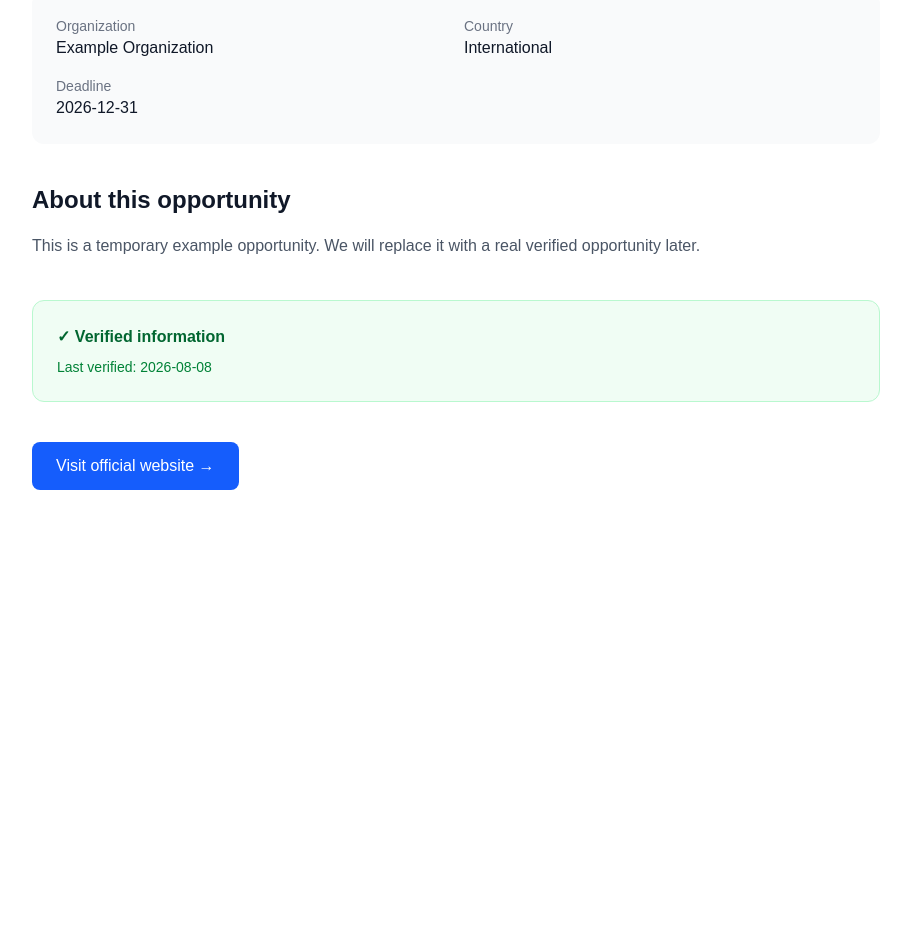
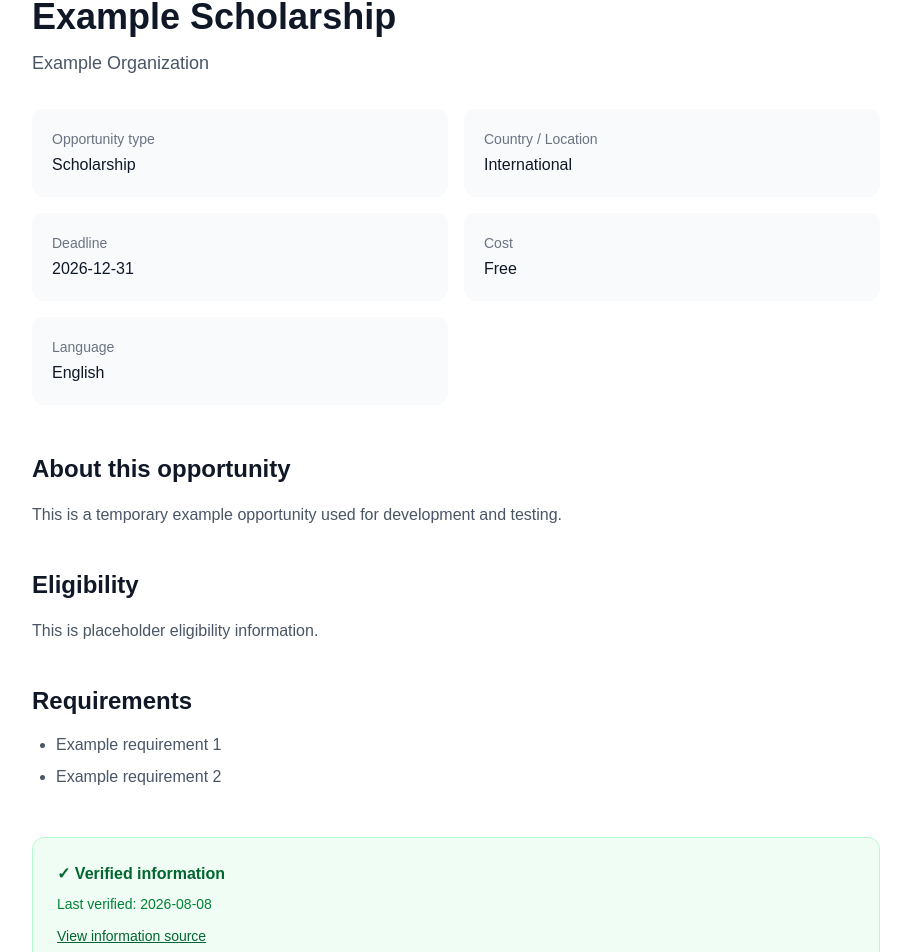
Before and after one commit to SiraPlatform/sira-platform, a Next.js app: page /opportunities/example-scholarship in a window 1280 px wide. Shown: the part 220-1172 px from the top of the page, without its empty margins (184-1095 px from the left). Before the commit the page ends 800 px from the top, so only its background shows below. Built offline with nearby package versions, Linux system fonts and the light colour scheme.

Commit message:
Improve opportunity information display

```diff
--- a/src/app/categories/[category]/page.tsx
+++ b/src/app/categories/[category]/page.tsx
@@ -83,7 +83,7 @@ export default async function CategoryPage({
                 {opportunity.description}
             </p>
 
-              <div className="mt-4 text-sm text-gray-500">
+            <div className="mt-4 space-y-1 text-sm text-gray-500">
                 <p>
                 Organization: {opportunity.organization}
                 </p>
@@ -94,6 +94,10 @@ export default async function CategoryPage({
 
                 <p>
                 Deadline: {opportunity.deadline}
+                </p>
+
+                <p>
+                Cost: {opportunity.cost}
                 </p>
             </div>
 
--- a/src/app/opportunities/[id]/page.tsx
+++ b/src/app/opportunities/[id]/page.tsx
@@ -22,12 +22,23 @@ export default async function OpportunityPage({
 
   return (
     <main className="min-h-screen bg-white text-gray-900">
+      <header className="border-b border-gray-200">
+        <div className="mx-auto max-w-6xl px-6 py-5">
+          <a
+            href="/"
+            className="text-xl font-bold hover:text-blue-600"
+          >
+            Opportunity Platform
+          </a>
+        </div>
+      </header>
+
       <div className="mx-auto max-w-4xl px-6 py-16">
         <a
           href="/"
           className="text-sm font-medium text-blue-600 hover:text-blue-800"
         >
-          ← Back to opportunities
+          ← Back to home
         </a>
 
         <div className="mt-8">
@@ -39,36 +50,60 @@ export default async function OpportunityPage({
             {opportunity.title}
           </h1>
 
-          <div className="mt-6 grid gap-4 rounded-xl bg-gray-50 p-6 sm:grid-cols-2">
-            <div>
+          <p className="mt-3 text-lg text-gray-600">
+            {opportunity.organization}
+          </p>
+
+          {/* Key information */}
+          <div className="mt-8 grid gap-4 sm:grid-cols-2">
+            <div className="rounded-xl bg-gray-50 p-5">
               <p className="text-sm text-gray-500">
-                Organization
+                Opportunity type
               </p>
-              <p className="font-medium">
-                {opportunity.organization}
+              <p className="mt-1 font-medium">
+                {opportunity.opportunityType}
               </p>
             </div>
 
-            <div>
+            <div className="rounded-xl bg-gray-50 p-5">
               <p className="text-sm text-gray-500">
-                Country
+                Country / Location
               </p>
-              <p className="font-medium">
+              <p className="mt-1 font-medium">
                 {opportunity.country}
               </p>
             </div>
 
-            <div>
+            <div className="rounded-xl bg-gray-50 p-5">
               <p className="text-sm text-gray-500">
                 Deadline
               </p>
-              <p className="font-medium">
+              <p className="mt-1 font-medium">
                 {opportunity.deadline}
+              </p>
+            </div>
+
+            <div className="rounded-xl bg-gray-50 p-5">
+              <p className="text-sm text-gray-500">
+                Cost
+              </p>
+              <p className="mt-1 font-medium">
+                {opportunity.cost}
+              </p>
+            </div>
+
+            <div className="rounded-xl bg-gray-50 p-5">
+              <p className="text-sm text-gray-500">
+                Language
+              </p>
+              <p className="mt-1 font-medium">
+                {opportunity.language}
               </p>
             </div>
           </div>
 
-          <section className="mt-10">
+          {/* Description */}
+          <section className="mt-12">
             <h2 className="text-2xl font-bold">
               About this opportunity
             </h2>
@@ -78,7 +113,36 @@ export default async function OpportunityPage({
             </p>
           </section>
 
-          <section className="mt-10 rounded-xl border border-green-200 bg-green-50 p-6">
+          {/* Eligibility */}
+          <section className="mt-10">
+            <h2 className="text-2xl font-bold">
+              Eligibility
+            </h2>
+
+            <p className="mt-4 leading-7 text-gray-600">
+              {opportunity.eligibility}
+            </p>
+          </section>
+
+          {/* Requirements */}
+          <section className="mt-10">
+            <h2 className="text-2xl font-bold">
+              Requirements
+            </h2>
+
+            <ul className="mt-4 list-disc space-y-2 pl-6 text-gray-600">
+              {opportunity.requirements.map(
+                (requirement) => (
+                  <li key={requirement}>
+                    {requirement}
+                  </li>
+                )
+              )}
+            </ul>
+          </section>
+
+          {/* Verification */}
+          <section className="mt-12 rounded-xl border border-green-200 bg-green-50 p-6">
             <h2 className="font-bold text-green-800">
               ✓ Verified information
             </h2>
@@ -86,8 +150,18 @@ export default async function OpportunityPage({
             <p className="mt-2 text-sm text-green-700">
               Last verified: {opportunity.verifiedDate}
             </p>
+
+            <a
+              href={opportunity.sourceUrl}
+              target="_blank"
+              rel="noopener noreferrer"
+              className="mt-3 inline-block text-sm font-medium text-green-800 underline"
+            >
+              View information source
+            </a>
           </section>
 
+          {/* Application */}
           <div className="mt-10">
             <a
               href={opportunity.officialUrl}
--- a/src/app/page.tsx
+++ b/src/app/page.tsx
@@ -131,10 +131,22 @@ export default function Home() {
                   {opportunity.description}
                 </p>
 
-                <div className="mt-4 text-sm text-gray-500">
-                  <p>Organization: {opportunity.organization}</p>
-                  <p>Country: {opportunity.country}</p>
-                  <p>Deadline: {opportunity.deadline}</p>
+                <div className="mt-4 space-y-1 text-sm text-gray-500">
+                  <p>
+                    Organization: {opportunity.organization}
+                  </p>
+
+                  <p>
+                    Country: {opportunity.country}
+                  </p>
+
+                  <p>
+                    Deadline: {opportunity.deadline}
+                  </p>
+
+                  <p>
+                    Cost: {opportunity.cost}
+                  </p>
                 </div>
 
                 <span className="mt-5 inline-block font-medium text-blue-600">
--- a/src/data/opportunities.ts
+++ b/src/data/opportunities.ts
@@ -4,9 +4,15 @@ export type Opportunity = {
   category: string;
   organization: string;
   country: string;
+  opportunityType: string;
   description: string;
+  eligibility: string;
+  requirements: string[];
   deadline: string;
+  cost: string;
+  language: string;
   officialUrl: string;
+  sourceUrl: string;
   verifiedDate: string;
 };
 
@@ -17,10 +23,20 @@ export const opportunities: Opportunity[] = [
     category: "Scholarships",
     organization: "Example Organization",
     country: "International",
+    opportunityType: "Scholarship",
     description:
-      "This is a temporary example opportunity. We will replace it with a real verified opportunity later.",
+      "This is a temporary example opportunity used for development and testing.",
+    eligibility:
+      "This is placeholder eligibility information.",
+    requirements: [
+      "Example requirement 1",
+      "Example requirement 2",
+    ],
     deadline: "2026-12-31",
+    cost: "Free",
+    language: "English",
     officialUrl: "https://example.com",
+    sourceUrl: "https://example.com",
     verifiedDate: "2026-08-08",
   },
 ];
```
Lines whose indentation alone changed are shown as unchanged.
